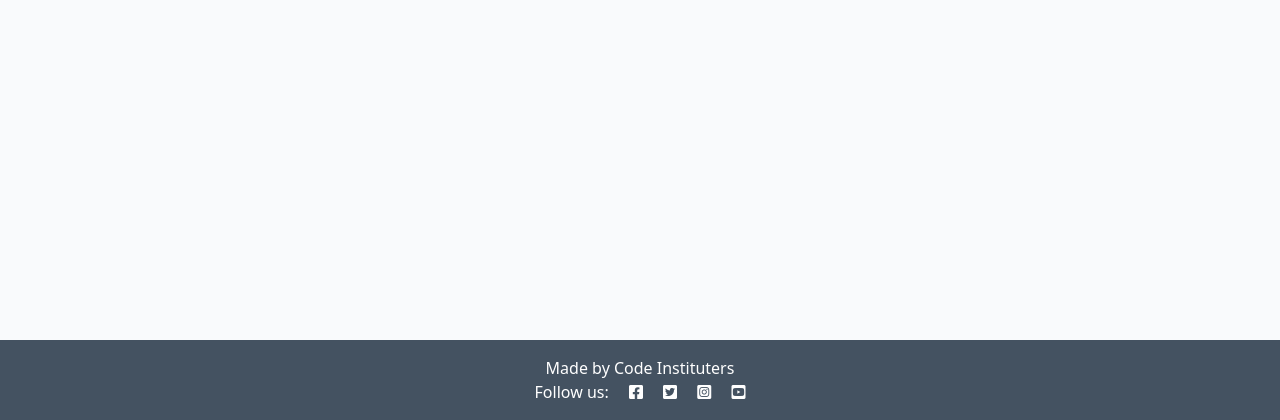
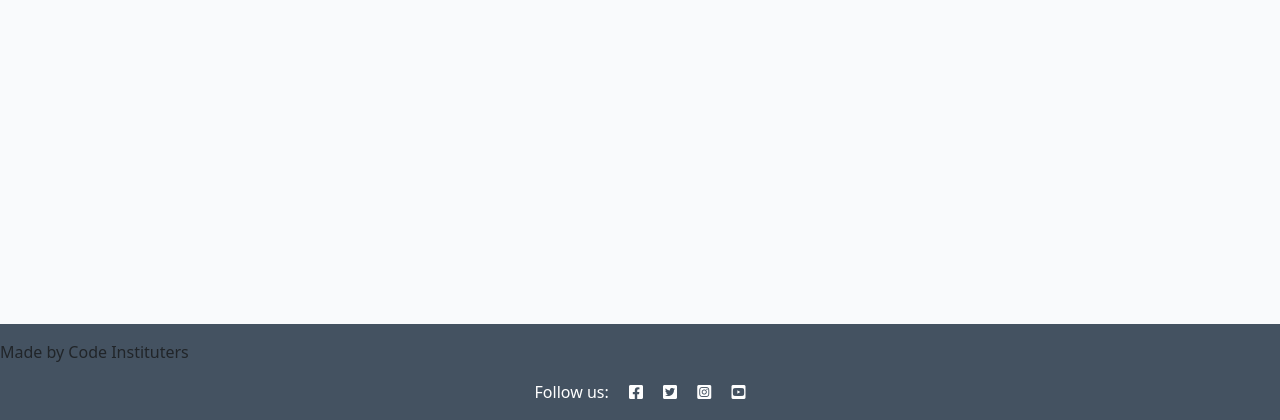
Before and after one commit to JDonnellyCodeInstitute/djangoBlog3, a Django app: template templates/base.html in a window 1280 px wide. Shown: the part 380-800 px from the top of the page. Run offline with Django 4.2, Linux system fonts and the light colour scheme; the template is opened without the code that fills it, so the values that code supplies are empty.

Commit message:
Copyright block added to base and index pages

```diff
--- a/blog/templates/blog/index.html
+++ b/blog/templates/blog/index.html
@@ -50,3 +50,7 @@
 
 <!-- index.html content ends here -->
 {% endblock %}
+
+{% block copyright %}
+    Copyright 2025 Joe Donnelly
+{% endblock %}
--- a/templates/base.html
+++ b/templates/base.html
@@ -62,7 +62,11 @@
 
     <!-- Footer -->
     <footer class="footer mt-auto py-3 dark-bg">
-        <p class="m-0 text-center text-white">Made by Code Instituters</p>
+        <p class="m-0 text-center text-white">
+            {% block copyright %}
+                <p>Made by Code Instituters</p>
+            {% endblock copyright %}
+        </p>
         <p class="m-0 text-center text-white">Follow us: <i class="fab fa-facebook-square ms-3"></i>
             <i class="fab fa-twitter-square ms-3"></i>
             <i class="fab fa-instagram-square ms-3"></i>
```
